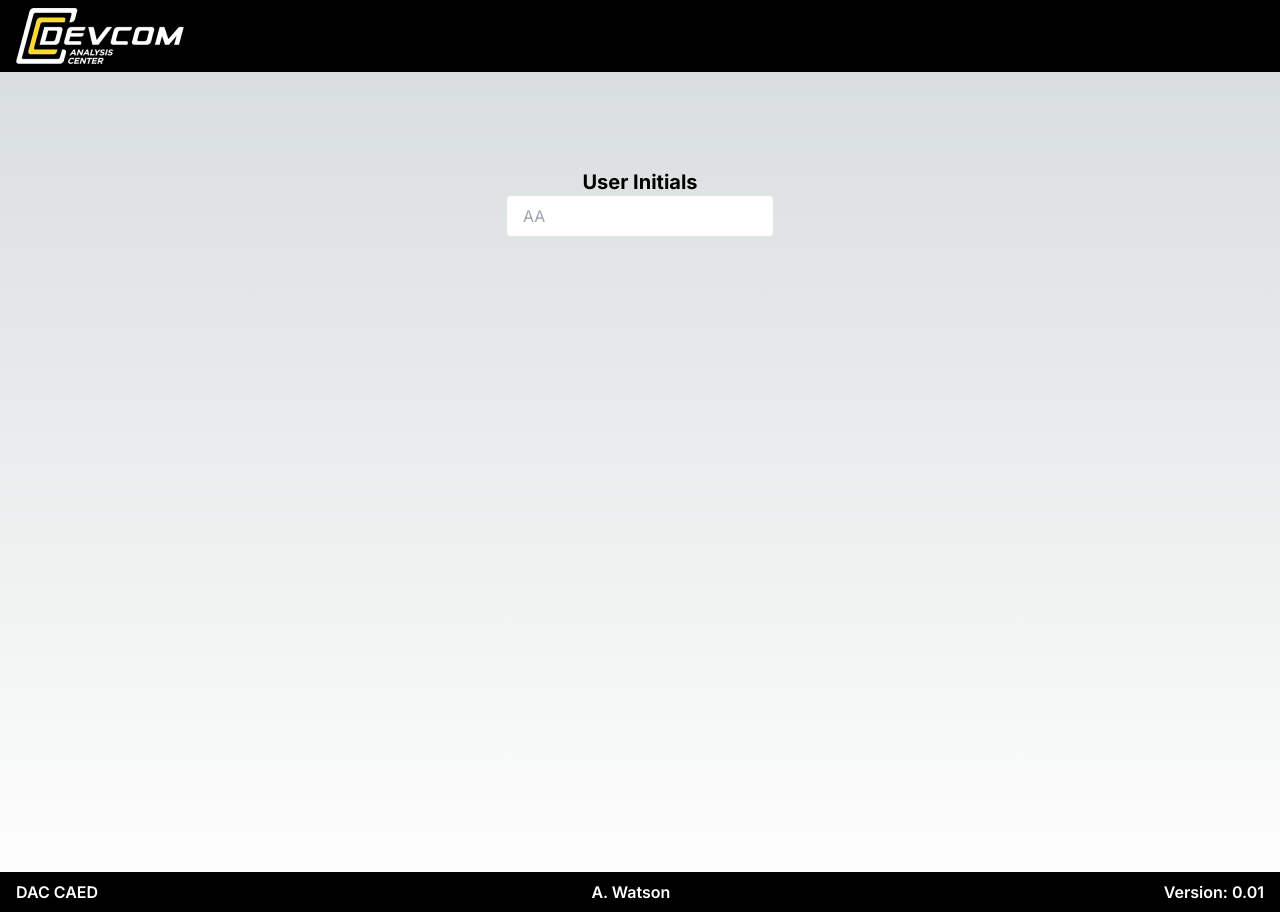
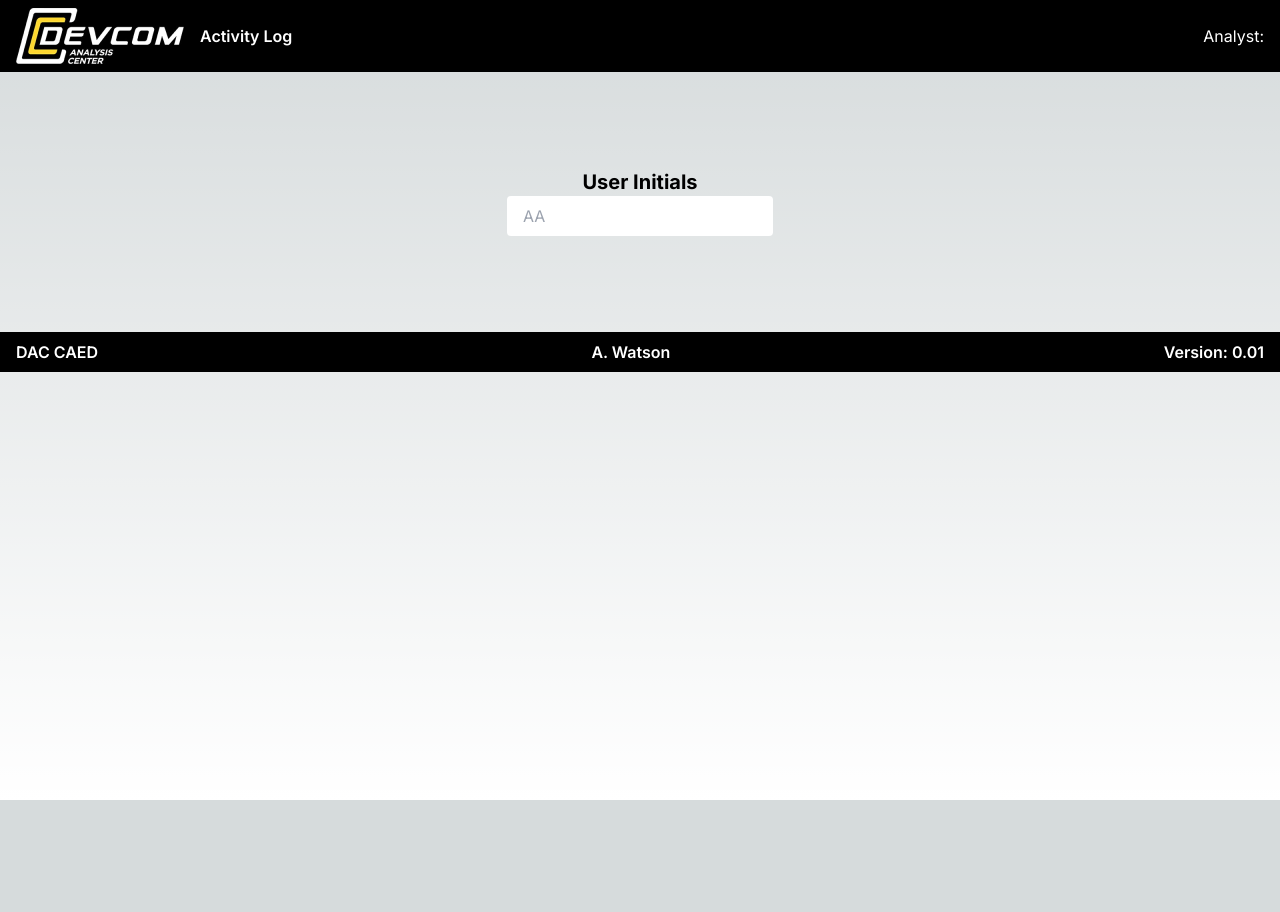
Before and after one commit to WatsonK98/ARCANA, a Next.js app in the folder frontend/: page / in a window 1280 px wide. After the commit the page ends 800 px from the top, so only its background shows below. Built offline with nearby package versions, Linux system fonts and the light colour scheme.

Commit message:
header and footer additions

```diff
--- a/frontend/app/components/footer.tsx
+++ b/frontend/app/components/footer.tsx
@@ -4,7 +4,7 @@
 
 export default function Footer() {
     return(
-        <div className='flex justify-end bg-black text-white font-semibold py-2 px-4'>
+        <div className='flex justify-between bg-black text-white font-semibold py-2 px-4'>
             <div className='flex-grow text-left'>
                 <p>DAC CAED</p>
             </div>
--- a/frontend/app/components/header.tsx
+++ b/frontend/app/components/header.tsx
@@ -1,4 +1,4 @@
-
+'use client'
 import { usePathname } from 'next/navigation'
 import Image from 'next/image'
 import Link from 'next/link'
@@ -6,7 +6,26 @@ import Link from 'next/link'
 export default function Header() {
     const pathname = usePathname()
 
-    if(pathname == '/')
+    if(pathname == '/') {
+        return (
+            <nav className='flex items-center m-w-screen bg-black px-4 py-2'>
+                <Image
+                    src="/devcom.png"
+                    width={168}
+                    height={56}
+                    alt='DEVCOM logo'
+                />
+                <ul className='flex space-x-4 ml-4 text-white font-semibold hover:underline'>
+                    <li>
+                        <Link href='/dashboard/activity-log'>Activity Log</Link>
+                    </li>
+                </ul>
+                <div className='ml-auto text-white'>
+                    <p>Analyst:</p>
+                </div>
+            </nav>
+        )
+    } else if(pathname == '/dashboard/project') {
         return (
             <nav className='bg-black px-4 py-2'>
                 <Image
@@ -15,6 +34,62 @@ export default function Header() {
                     height={56}
                     alt='DEVCOM logo'
                 />
+                <ul className='flex space-x-4 ml-4 text-white font-semibold hover:underline'>
+                    <li>
+                        <Link href='/dashboard/project/events'>Events</Link>
+                    </li>
+                    <li>
+                        <Link href='/dashboard/project/graph'>Graph</Link>
+                    </li>
+                    <li>
+                        <Link href='/dashboard/activity-log'>Activity Log</Link>
+                    </li>
+                </ul>
+            </nav>
+        )
+    } else if(pathname == '/dashboard/project/events') {
+        return (
+            <nav className='bg-black px-4 py-2'>
+                <Image
+                    src="/devcom.png"
+                    width={168}
+                    height={56}
+                    alt='DEVCOM logo'
+                />
+                <ul className='flex space-x-4 ml-4 text-white font-semibold hover:underline'>
+                    <li>
+                        <Link href='/dashbaord/projects'>Projects</Link>
+                    </li>
+                    <li>
+                        <Link href='/dashboard/project/graph'>Graph</Link>
+                    </li>
+                    <li>
+                        <Link href='/dashboard/activity-log'>Activity Log</Link>
+                    </li>
+                </ul>
+            </nav>
+        )
+    } else if (pathname == '/dashbaord/project/graph') {
+        return (
+            <nav className='bg-black px-4 py-2'>
+                <Image
+                    src="/devcom.png"
+                    width={168}
+                    height={56}
+                    alt='DEVCOM logo'
+                />
+                <ul className='flex space-x-4 ml-4 text-white font-semibold hover:underline'>
+                    <li>
+                        <Link href='/dashbaord/projects'>Projects</Link>
+                    </li>
+                    <li>
+                        <Link href='/dashboard/project/events'>Events</Link>
+                    </li>
+                    <li>
+                        <Link href='/dashboard/activity-log'>Activity Log</Link>
+                    </li>
+                </ul>
             </nav>
         )
     }
+}
--- a/frontend/app/layout.tsx
+++ b/frontend/app/layout.tsx
@@ -18,7 +18,7 @@ export default function RootLayout({
 }>) {
   return (
     <html lang="en">
-      <body className={inter.className}>
+      <body className={`${inter.className} min-h-screen`}>
         <Header />
         {children}
         <Footer />
--- a/frontend/app/page.tsx
+++ b/frontend/app/page.tsx
@@ -5,7 +5,7 @@ export default function Home() {
   const [ initials, setInitials ] = useState('')
 
   return (
-    <main className="flex min-h-screen flex-col items-center justify-between p-24">
+    <main className="flex flex-col items-center justify-between p-24">
       <form className='flex flex-col items-center'>
         <label className='font-bold text-xl'>User Initials</label>
         <input
```
Lines whose indentation alone changed are shown as unchanged.
